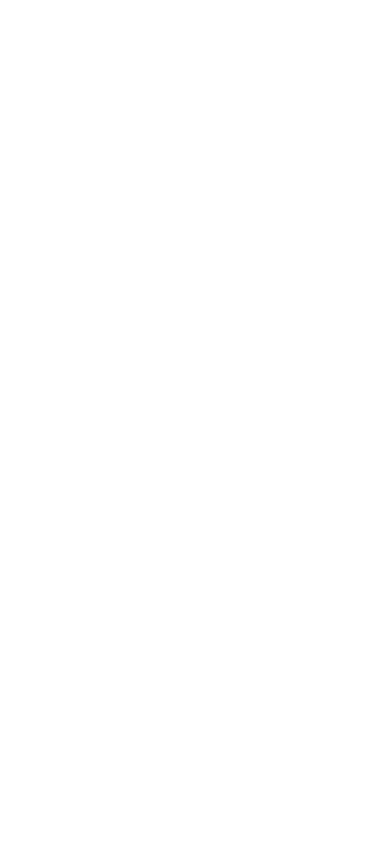
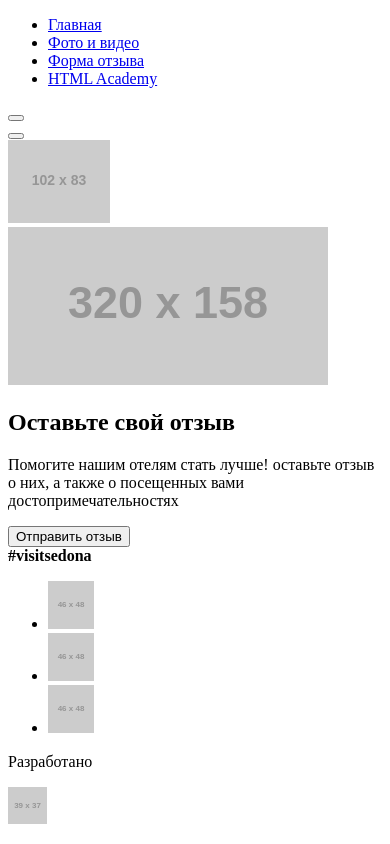
Before and after one commit to alexeygedz/layout-sedona-website, a plain HTML site: page source/form.html in a window 390 px wide. Drawn offline with Linux system fonts and the light colour scheme; placeholder pictures from the web are drawn by us.

Commit message:
mobile разметка form.html

```diff
--- a/source/form.html
+++ b/source/form.html
@@ -1,10 +1,91 @@
 <!DOCTYPE html>
-<html lang="en">
+<html lang="ru">
     <head>
         <meta charset="UTF-8">
         <title>Title</title>
     </head>
     <body>
+        <header class="page-header">
+            <div class="page-header__block">
+                <nav class="main-nav">
+                    <ul class="main-nav__list site-list">
+                        <li class="site-list__item">
+                            <a href="#"><span class="text text--white text--bold">Главная</span></a>
+                        </li>
+                        <li class="site-list__item">
+                            <a href="./photo.html"><span class="text text--white text--bold">Фото и видео</span></a>
+                        </li>
+                        <li class="site-list__item">
+                            <a href="./form.html"><span class="text text--white text--bold">Форма отзыва</span></a>
+                        </li>
+                        <li class="site-list__item">
+                            <a href="#"><span class="text text--white text--bold">HTML Academy</span></a>
+                        </li>
+                    </ul>
+                </nav>
+                <div class="page-header__close">
+                    <button class="page-header__close-button" type="button"></button>
+                </div>
+                <div class="page-header__open">
+                    <button class="page-header__open-button" type="button"></button>
+                </div>
+                <div class="page-header__logo">
+                    <img src="http://placehold.it/102x83" alt="Логотип Sedona" width="102" height="83">
+                </div>
+                <div class="page-header__image">
+                    <img src="http://placehold.it/320x158" alt="Картинка Sedona" width="320" height="158">
+                </div>
+            </div>
+        </header>
+        <main class="container">
+            <section class="info">
+                <h1 class="text text--black text--bold">Оставьте свой отзыв</h1>
+                <p class="text text--gray">Помогите нашим отелям стать лучше! оставьте отзыв о них, а также о посещенных вами достопримечательностях</p>
+            </section>
+            <section class="form-comment">
+                <div class="form-comment--name">
 
+                </div>
+                <div class="form-comment--contact">
+
+                </div>
+                <div class="form-comment--impressions">
+
+                </div>
+                <div class="form-comment--visits">
+
+                </div>
+                <div class="form-comment--impressions">
+
+                </div>
+                <div class="form-comment--description">
+                    <button class="button" type="button">Отправить отзыв</button>
+                </div>
+            </section>
+        </main>
+        <footer class="page-footer">
+            <div class="page-footer__text">
+                <b class="text text--black text--bold">#visitsedona</b>
+            </div>
+            <div class="page-footer__social">
+                <ul class="page-footer__list">
+                    <li class="page-footer__item">
+                        <a class="social-button" href="#"><img src="http://placehold.it/46x48" alt="Там есть мост дьявола" width="46" height="48"></a>
+                    </li>
+                    <li class="page-footer__item">
+                        <a class="social-button" href="#"><img src="http://placehold.it/46x48" alt="Там есть мост дьявола" width="46" height="48"></a>
+                    </li>
+                    <li class="page-footer__item">
+                        <a class="social-button" href="#"><img src="http://placehold.it/46x48" alt="Там есть мост дьявола" width="46" height="48"></a>
+                    </li>
+                </ul>
+            </div>
+            <div class="page-footer__site-developer">
+                <p class="text text--black">Разработано</p>
+                <div class="developer__logo">
+                    <img src="http://placehold.it/39x37" alt="Логотип еда" width="39" height="37">
+                </div>
+            </div>
+        </footer>
     </body>
 </html>
```
Also changed, not shown: source/index.html (+1 -1 lines), source/photo.html (+1 -1 lines). Lines whose indentation alone changed are shown as unchanged.
